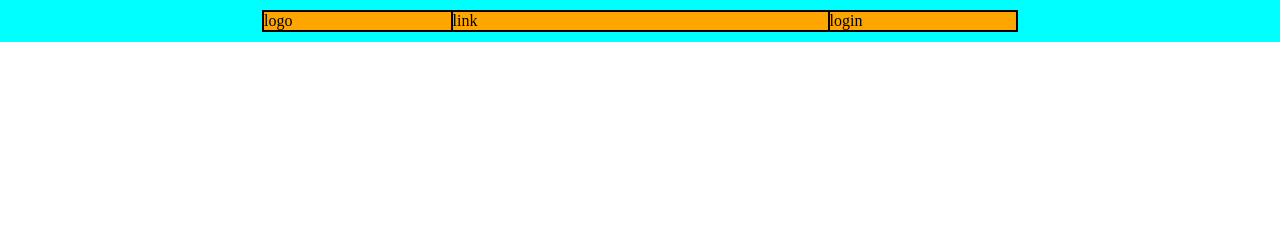
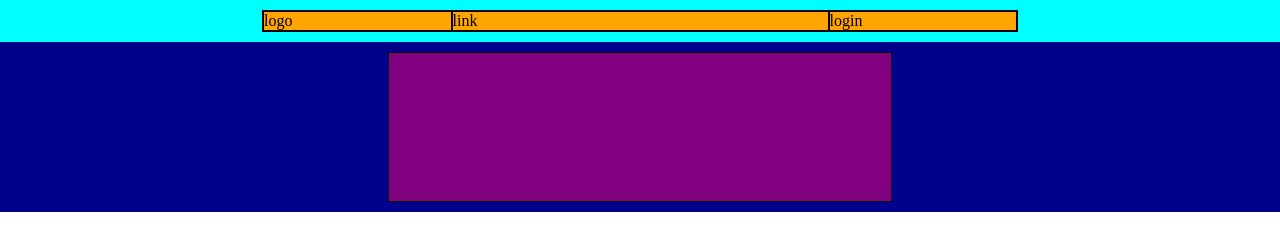
Before and after one commit to LorenzoVivenzio/htmlcss-struttura-discord, a plain HTML site: page index.html in a window 1280 px wide. Drawn offline with Linux system fonts and the light colour scheme.

Commit message:
add primo contenitore

```diff
--- a/css/style.css
+++ b/css/style.css
@@ -18,6 +18,9 @@
     justify-content: space-between;
     align-items: center;
 }
+.pdg{
+    padding: 10px;
+}
 .cont{
     border: 1px solid black;
 }
@@ -30,10 +33,17 @@
 .login{
     width: 25%;
 }
-
-.main{}
 .bg-orange{
     background-color: orange;
+}
+.mg-auto{
+    margin: 0 auto;
+}
+
+.cont-purple{
+    width: 40%;
+    height: 150px;
+    border: 1px solid black;
 }
 .bg-purple{
     background-color: purple;
--- a/index.html
+++ b/index.html
@@ -15,7 +15,18 @@
             <div class="login cont">login</div>
         </div>
     </header>
-    <main></main>
+    <main>
+        <section>
+            <div class="primo-contenitore bg-darkblue pdg">
+                <div class="cont-purple bg-purple mg-auto"></div>
+            </div>
+        </section>
+        <section></section>
+        <section></section>
+        <section></section>
+        <section></section>
+        <section></section>
+    </main>
     <footer></footer>
 </body>
 </html>
```
